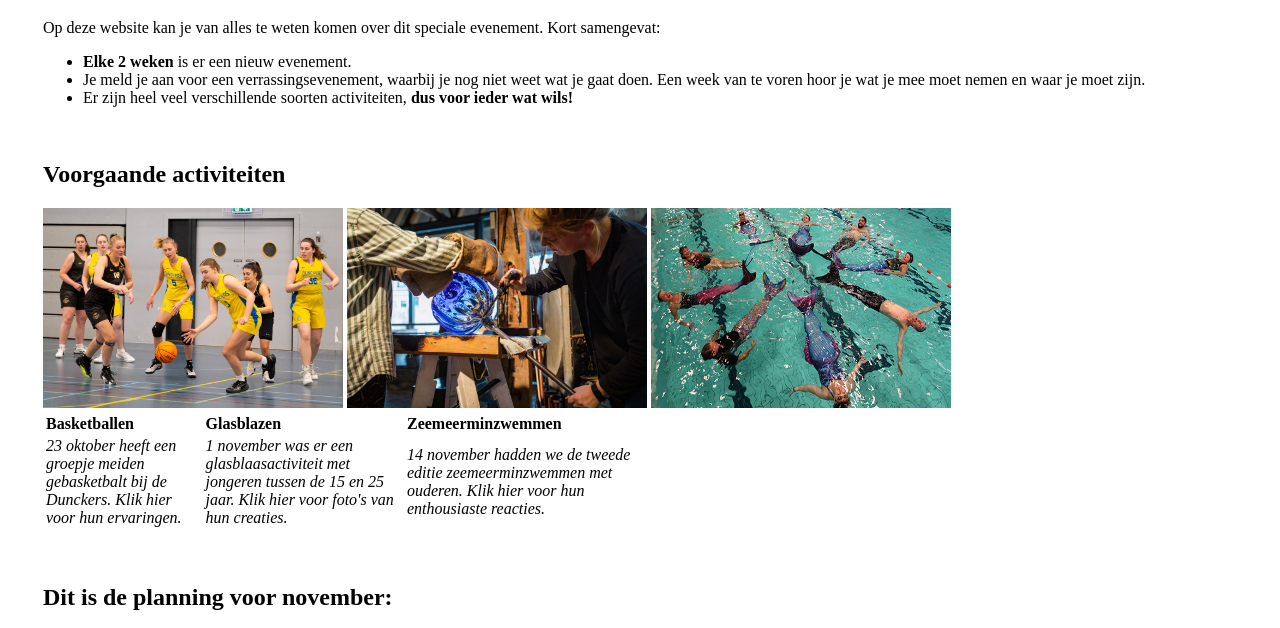
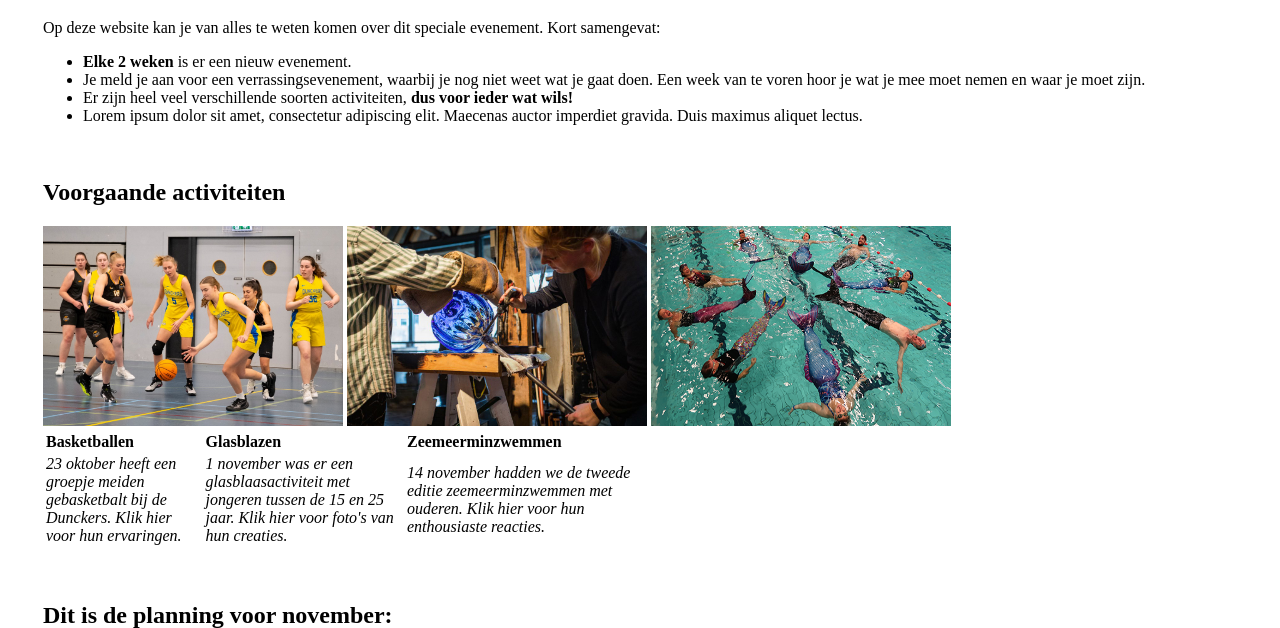
Before and after one commit to 199700-EC/html-weekopdracht-2-bouwen, a plain HTML site: page index.html in a window 1280 px wide. Shown: the part 104-732 px from the top of the page. Drawn offline with Linux system fonts and the light colour scheme.

Commit message:
WebLab Run 20-11-2026 12:08:19 (UTC+01:00)

```diff
--- a/index.html
+++ b/index.html
@@ -18,6 +18,7 @@
       <li><b>Elke 2 weken </b> is er een nieuw evenement.</li>
       <li>Je meld je aan voor een verrassingsevenement, waarbij je nog niet weet wat je gaat doen. Een week van te voren hoor je wat je mee moet nemen en waar je moet zijn.</li>
       <li>Er zijn heel veel verschillende soorten activiteiten, <b>dus voor ieder wat wils!</b></li>
+      <li>Lorem ipsum dolor sit amet, consectetur adipiscing elit. Maecenas auctor imperdiet gravida. Duis maximus aliquet lectus.</li>
     </ul>
 
     <p> <br> </p>
```
Also changed, not shown: 1 other file.
